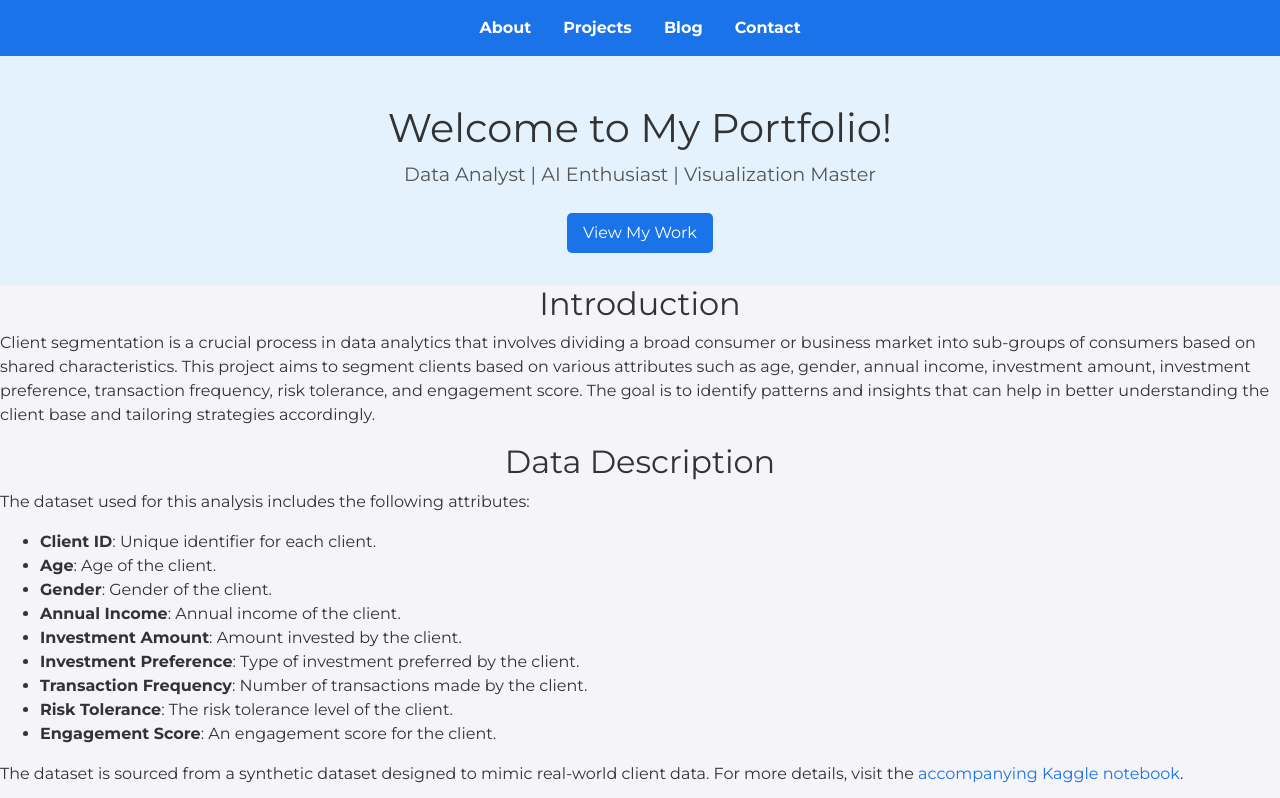
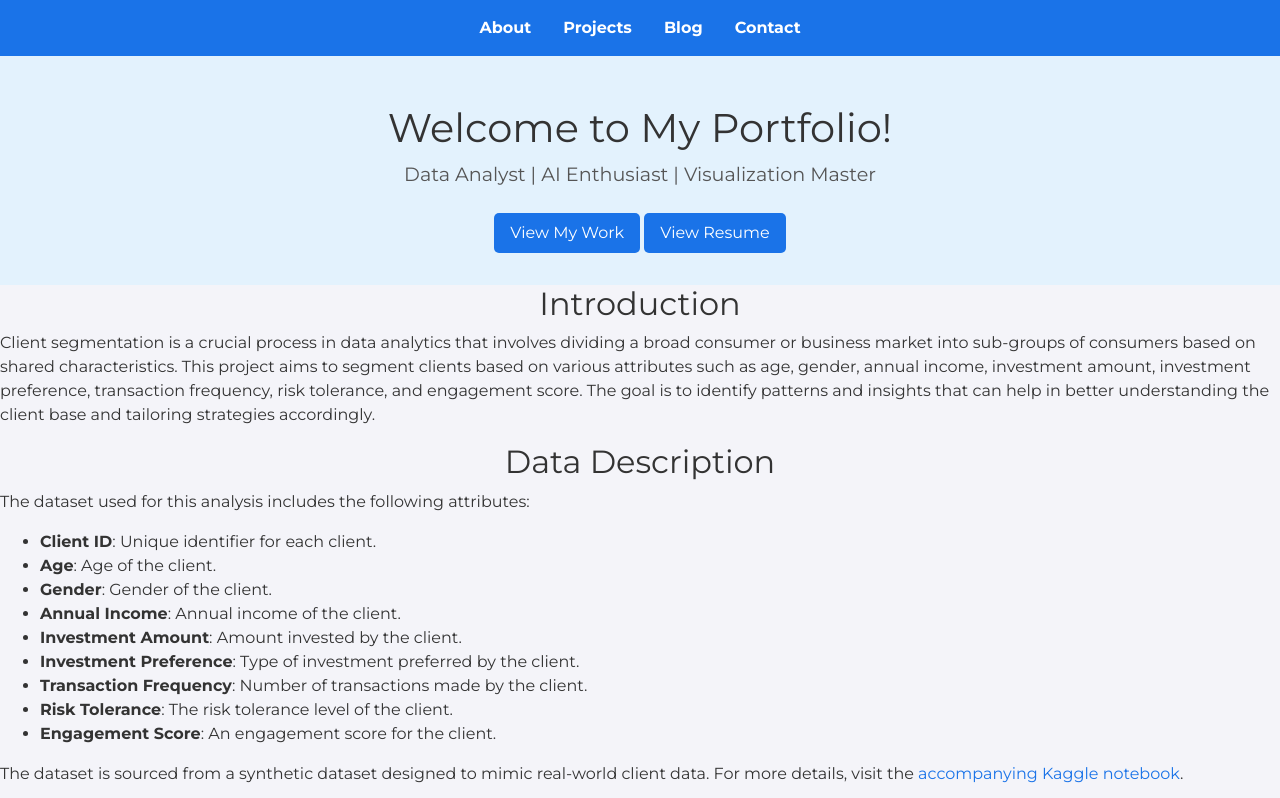
Before and after one commit to rgrantham82/rgrantham82.github.io, a Jekyll site: the page built from client-segmentation.html, in a window 1280 px wide and 900 px high, cut to the strip 0-798 px from the top of the window. Built offline with Jekyll 4.4.1, drawn with Linux system fonts in a browser that asks for light colours; nearby versions of some CDN libraries.

Commit message:
Update hero.html

```diff
--- a/_includes/hero.html
+++ b/_includes/hero.html
@@ -3,5 +3,6 @@
             <h1>Welcome to My Portfolio!</h1>
             <p>Data Analyst | AI Enthusiast | Visualization Master</p>
             <a href="#projects" class="cta-button">View My Work</a>
+            <a href="/assets/files/Robert_Grantham_Resume.pdf" class="cta-button">View Resume</a>
         </div>
     </section>
```
Lines whose indentation alone changed are shown as unchanged.
